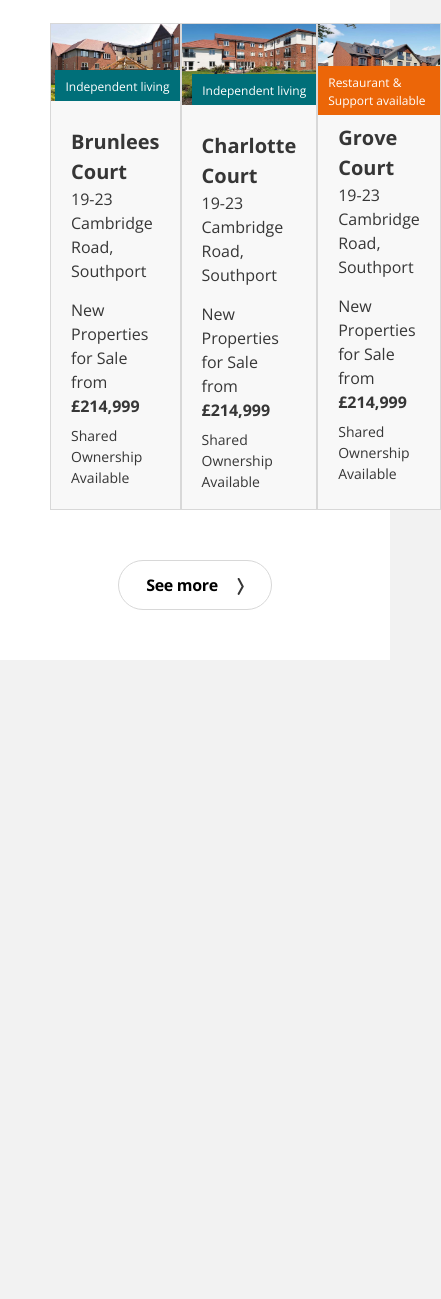
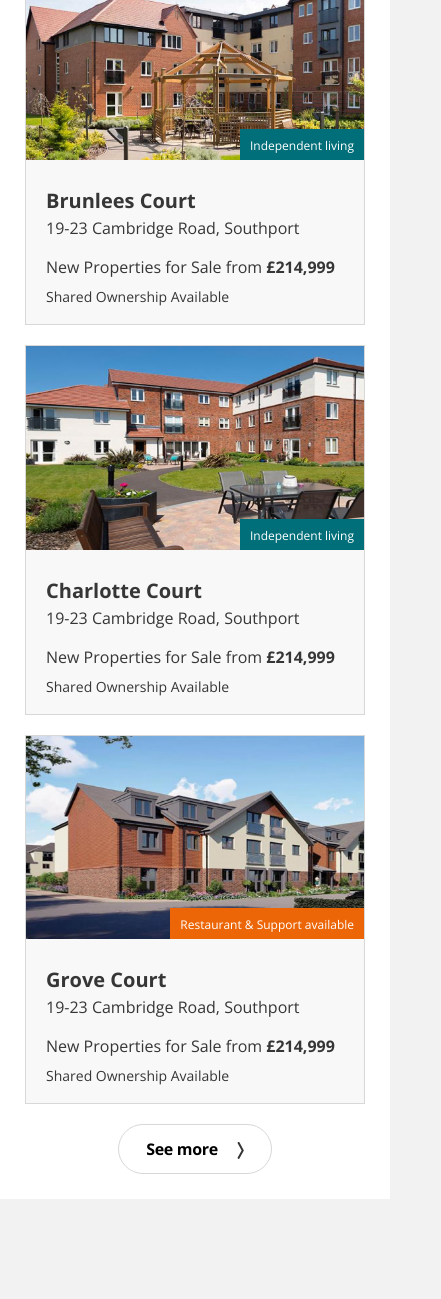
Before and after one commit to stasyakalinina/loading-cards, a website: page app/index.html in a window 390 px wide. Shown: the part 271-1570 px from the top of the page, 441 px wide, since content can reach past the window. Before the commit the page ends 1031 px from the top, so only its background shows below. Drawn offline with nearby package versions, Linux system fonts and the light colour scheme; files that its build step writes are made by us from their sources.

Commit message:
добавлены файлы и адаптив

```diff
--- a/app/index.html
+++ b/app/index.html
@@ -13,7 +13,8 @@
       <h2 class="developments__title">Our Latest Developments</h2>
       <ul class="developments__list">
         <li class="developments__item">
-          <img class="developments__item-img" src="img/brunlees-court.jpg" alt="brunlees-court">
+          <a href="#" class="developments__item-link">
+            <img class="developments__item-img" src="img/brunless.jpg" alt="brunlees-court">
             <div class="developments__item-content">
               <p class="developments__feature developments__feature--independent">Independent living</p>
               <h3 class="developments__item-title">Brunlees Court</h3>
@@ -21,9 +22,11 @@
               <p class="developments__item-text">New Properties for Sale from <strong>£214,999</strong></p>
               <p class="developments__item-type">Shared Ownership Available</p>
             </div>
+          </a>
         </li>
         <li class="developments__item">
-          <img class="developments__item-img" src="img/charlotte-court.jpg" alt="charlotte-court">
+          <a href="#" class="developments__item-link">
+            <img class="developments__item-img" src="img/charlotte.jpg" alt="charlotte-court">
             <div class="developments__item-content">
               <p class="developments__feature developments__feature--independent">Independent living</p>
               <h3 class="developments__item-title">Charlotte Court</h3>
@@ -31,9 +34,11 @@
               <p class="developments__item-text">New Properties for Sale from <strong>£214,999</strong></p>
               <p class="developments__item-type">Shared Ownership Available</p>
             </div>
+          </a>
         </li>
         <li class="developments__item">
-          <img class="developments__item-img" src="img/grove-court.jpg" alt="grove-court">
+          <a href="#" class="developments__item-link">
+            <img class="developments__item-img" src="img/grove.jpg" alt="grove-court">
             <div class="developments__item-content">
               <p class="developments__feature developments__feature--support">Restaurant & Support available</p>
               <h3 class="developments__item-title">Grove Court</h3>
@@ -41,6 +46,7 @@
               <p class="developments__item-text">New Properties for Sale from <strong>£214,999</strong></p>
               <p class="developments__item-type">Shared Ownership Available</p>
             </div>
+          </a>
         </li>
       </ul>
       <button class="developments__btn">See more
--- a/app/sass/main.scss
+++ b/app/sass/main.scss
@@ -9,10 +9,19 @@
   text-align: center;
   background-color: $white;
 
+  @include mq(570) {
+    padding: 25px;
+  }
+
   &__title {
     margin: 0 0 36px;
     font-size: $font-size--largest;
     color: $green;
+
+    @include mq(570) {
+      margin: 0 0 18px;
+      font-size: $font-size--larger;
+    }
   }
 
   &__list {
@@ -21,11 +30,34 @@
     margin: 0 0 50px;
     padding: 0;
     list-style: none;
+
+    @include mq(769) {
+      display: block;
+    }
+
+    @include mq(570) {
+      margin: 0 0 20px;
+    }
   }
 
   &__item {
+    width: 32%;
     background-color: $grey--lighten;
     border: 1px solid $grey--light;
+
+    &:hover,
+    &:focus {
+      box-shadow: 0 0 10px rgba($color_black, 0.2);
+    }
+
+    @include mq(769) {
+      width: 100%;
+      margin: 0 0 20px;
+    }
+  }
+
+  &__item-link {
+    color: inherit;
   }
 
   &__item-content {
--- a/app/sass/utility/_base.scss
+++ b/app/sass/utility/_base.scss
@@ -24,7 +24,7 @@ body {
 }
 
 img {
-  max-width: 100%;
+  width: 100%;
   height: auto;
 }
 
--- a/app/sass/utility/_vars.scss
+++ b/app/sass/utility/_vars.scss
@@ -3,6 +3,8 @@ $OpenSans: 'Open Sans', "Trebuchet MS", sans-serif;
 
 // Colors
 $white: #FFFFFF !default;
+
+$color_black: #000000 !default;
 
 $grey: #F2F2F2 !default;
 $grey--light: #D8D8D8 !default;
@@ -16,6 +18,7 @@ $orange: #EC6608 !default;
 
 // Fonts sizes
 $font-size--largest: 36px !default;
+$font-size--larger: 28px !default;
 $font-size--large: 20px !default;
 $font-size--regular: 16px !default;
 $font-size--small: 14px !default;
```
Also changed, not shown: app/img/brunless.jpg (added), app/img/charlotte.jpg (added), app/img/grove.jpg (added), app/js/main.js (added). Lines whose indentation alone changed are shown as unchanged.
